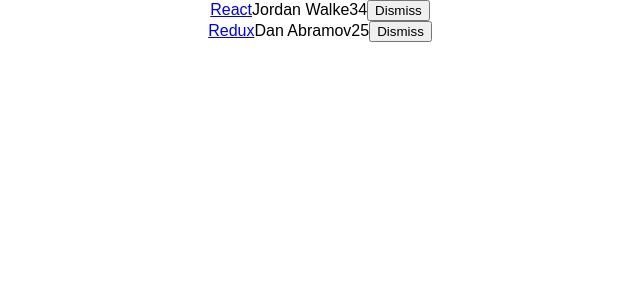
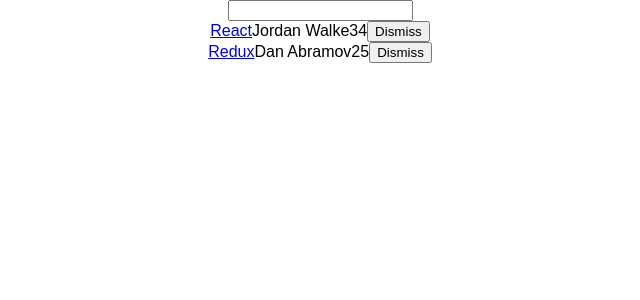
Before and after one commit to harrifeng/road-to-react, a React (Create React App) app in the folder hackernew/: page / in a window 1280 px wide. Shown: the top 300 px of the page, without its empty margins (320-960 px from the left). Built offline with nearby package versions, Linux system fonts and the light colour scheme.

Commit message:
record something

```diff
--- a/hackernew/src/App.js
+++ b/hackernew/src/App.js
@@ -25,10 +25,16 @@
     super(props);
 
     this.state = {
-      list: list
+      list: list,
+      searchTerm: ''
     };
 
+    this.onSearchChange = this.onSearchChange.bind(this);
     this.onDismiss = this.onDismiss.bind(this);
+  }
+
+  onSearchChange(event) {
+    this.setState({ searchTerm: event.target.value })
   }
 
   // shorthand method names
@@ -42,6 +48,12 @@
   render() {
     return (
       <div className="App">
+        <form>
+          <input
+            type="text"
+            onChange={this.onSearchChange}
+            />
+        </form>
         {this.state.list.map(
           item => {
             return (
```
